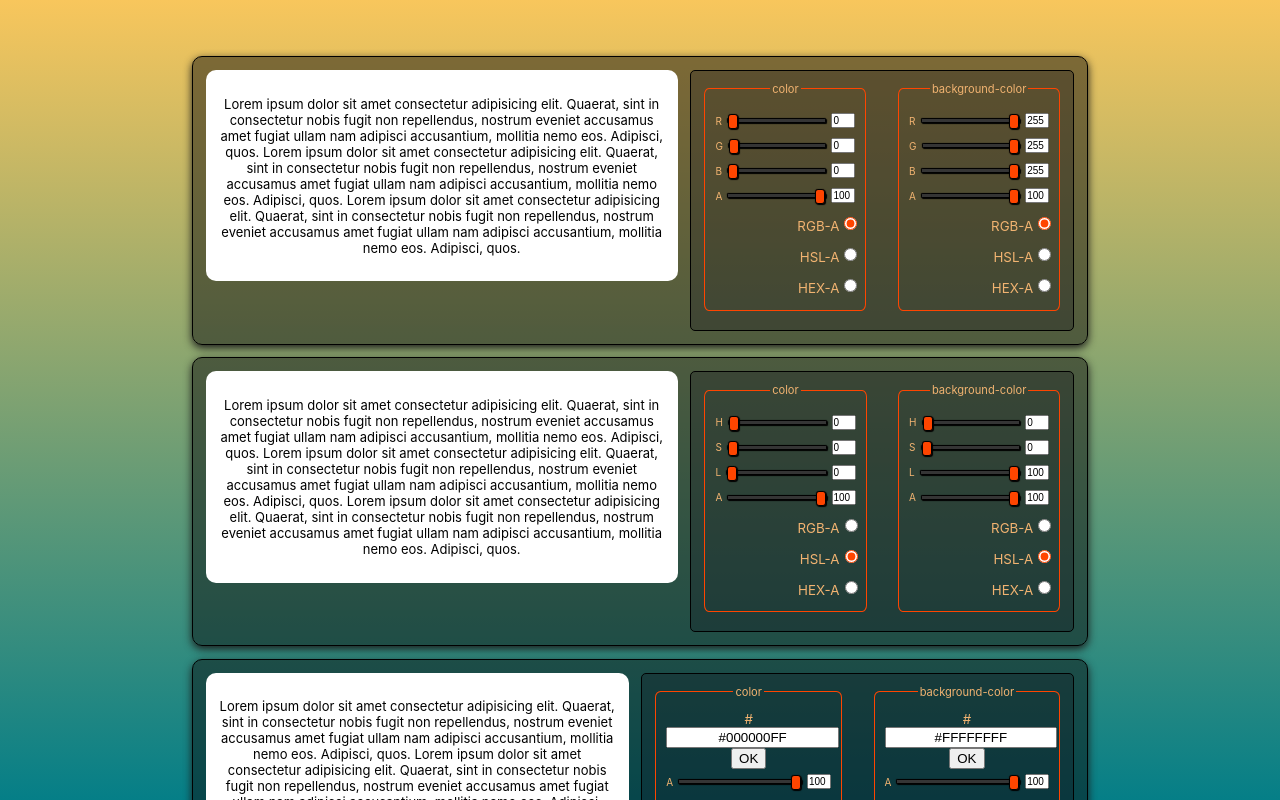
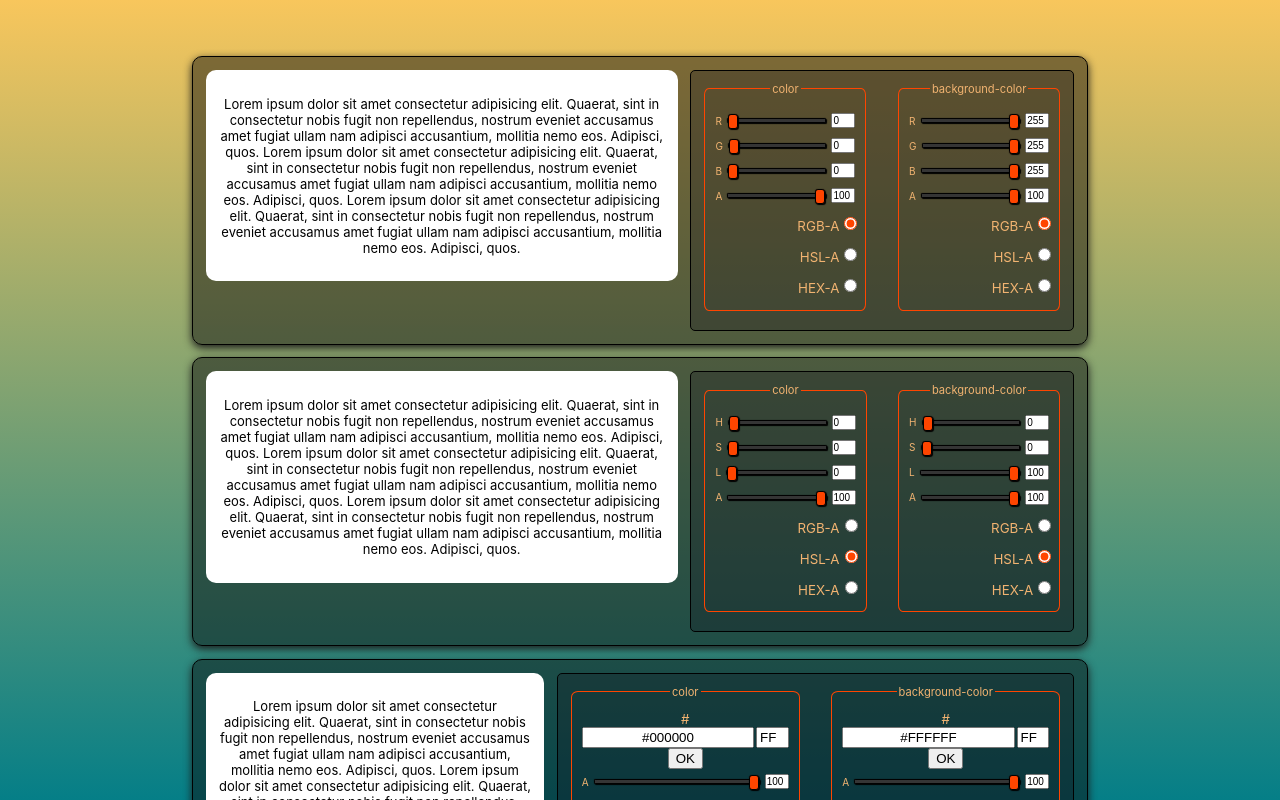
Before and after one commit to bart-1/css-stylizer, a React (Vite) app: page / in a window 1280 px wide. Shown: the top 800 px of the page. Built offline with nearby package versions, Linux system fonts and the light colour scheme.

Commit message:
fix: hexA input fixed
Input field, handel method, output and input props divided into two
parts: hex string and alpha channel. Alpha channel value is converted to
hexadecimal only on screen.
Add for test regex matching for hex input.

```diff
--- a/src/ColorController.tsx
+++ b/src/ColorController.tsx
@@ -189,6 +189,9 @@ const ColorController = ({
                 output={(hex) => {
                   setHex(hex);
                 }}
+                outputA={(a) => {
+                  setA(a);
+                }}
               />
               <InputColorChannelsSet
                 id="a-hex"
--- a/src/InputHex.tsx
+++ b/src/InputHex.tsx
@@ -3,37 +3,64 @@ import { alphaToHex } from "./appLibrary";
 
 interface InputHexProps {
   output: (hex: string) => void;
+  outputA: (hex: number) => void;
   input: string;
   inputA: number;
 }
 
-const InputHex = ({ input, inputA, output }: InputHexProps) => {
+const InputHex = ({ input, inputA, output, outputA }: InputHexProps) => {
   const [hex, setHex] = useState("000000");
+  const [hexA, setHexA] = useState(100);
+
   useEffect(() => {
     setHex(input);
   }, [input]);
 
+  useEffect(() => {
+    setHexA(inputA);
+  }, [inputA]);
+
   const handleHexInput = (e: FormEvent<HTMLInputElement>) => {
-    if (e.currentTarget) setHex(String(e.currentTarget.value));
+    const hexRegex = /[a-fA-F0-9]/gm;
+    const testResult = e.currentTarget.value.match(hexRegex);
+    console.log(testResult)
+    if (e.currentTarget.value && testResult!.length === e.currentTarget.value.length)
+      setHex(String(e.currentTarget.value));
+  };
+  const handleHexAInput = (e: FormEvent<HTMLInputElement>) => {
+    if (e.currentTarget) setHexA(Number(e.currentTarget.value));
   };
 
   const handleHexSubmit = (e: FormEvent<HTMLFormElement>) => {
     e.preventDefault();
     output(hex);
+    outputA(hexA);
   };
   return (
     <>
       <form onSubmit={(e) => handleHexSubmit(e)}>
         <label htmlFor="hex">
           #
+          <div className="hex-inputs">
             <input
+              className="hex"
               type="text"
               name="hex"
               minLength={1}
-            maxLength={9}
+              maxLength={7}
               onChange={(e) => handleHexInput(e)}
-            value={hex + alphaToHex(inputA).toUpperCase()}
+              value={hex}
             />
+            <input
+              className="a-hex"
+              type="text"
+              name="hex-a"
+              minLength={2}
+              maxLength={2}
+              onChange={(e) => handleHexAInput(e)}
+              value={alphaToHex(hexA)}
+            />
+          </div>
           <button type="submit">OK</button>
         </label>
       </form>
--- a/src/appLibrary.ts
+++ b/src/appLibrary.ts
@@ -140,7 +140,7 @@ export const otherColorsToObjectRGBA = <T extends object>(
 export const alphaToHex = (a: number) => {
   const intValue = Math.round((a / 100) * 255);
   const hexValue = intValue.toString(16);
-  return hexValue.padStart(2, "0");
+  return hexValue.padStart(2, "0").toUpperCase();
 };
 
 /// CSS update
--- a/src/styles/ColorController.css
+++ b/src/styles/ColorController.css
@@ -23,6 +23,19 @@ div.color-controller-inputs-set{
   gap: 5px;
   font-size: x-small;
   align-items: center;
+}
+div.hex-inputs{
+  display: flex;
+  flex-direction: row;
+  gap: 2px;
+  font-size: x-small;
+  align-items: center;
+}
+input.hex {
+  width: 80%;
+}
+input.a-hex {
+  width: 15%;
 }
 
 fieldset.color-controller-fieldset {
```
Lines whose indentation alone changed are shown as unchanged.
